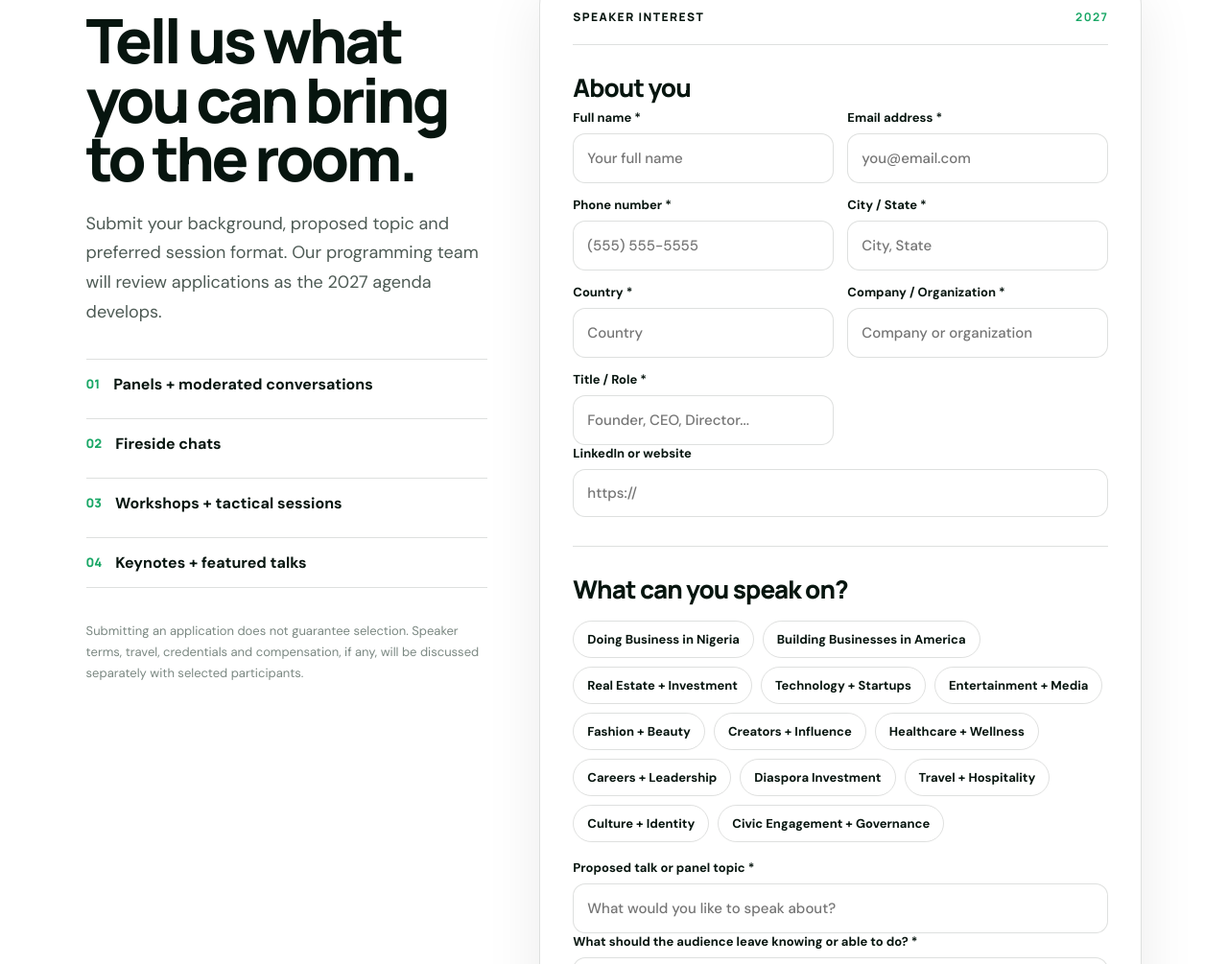
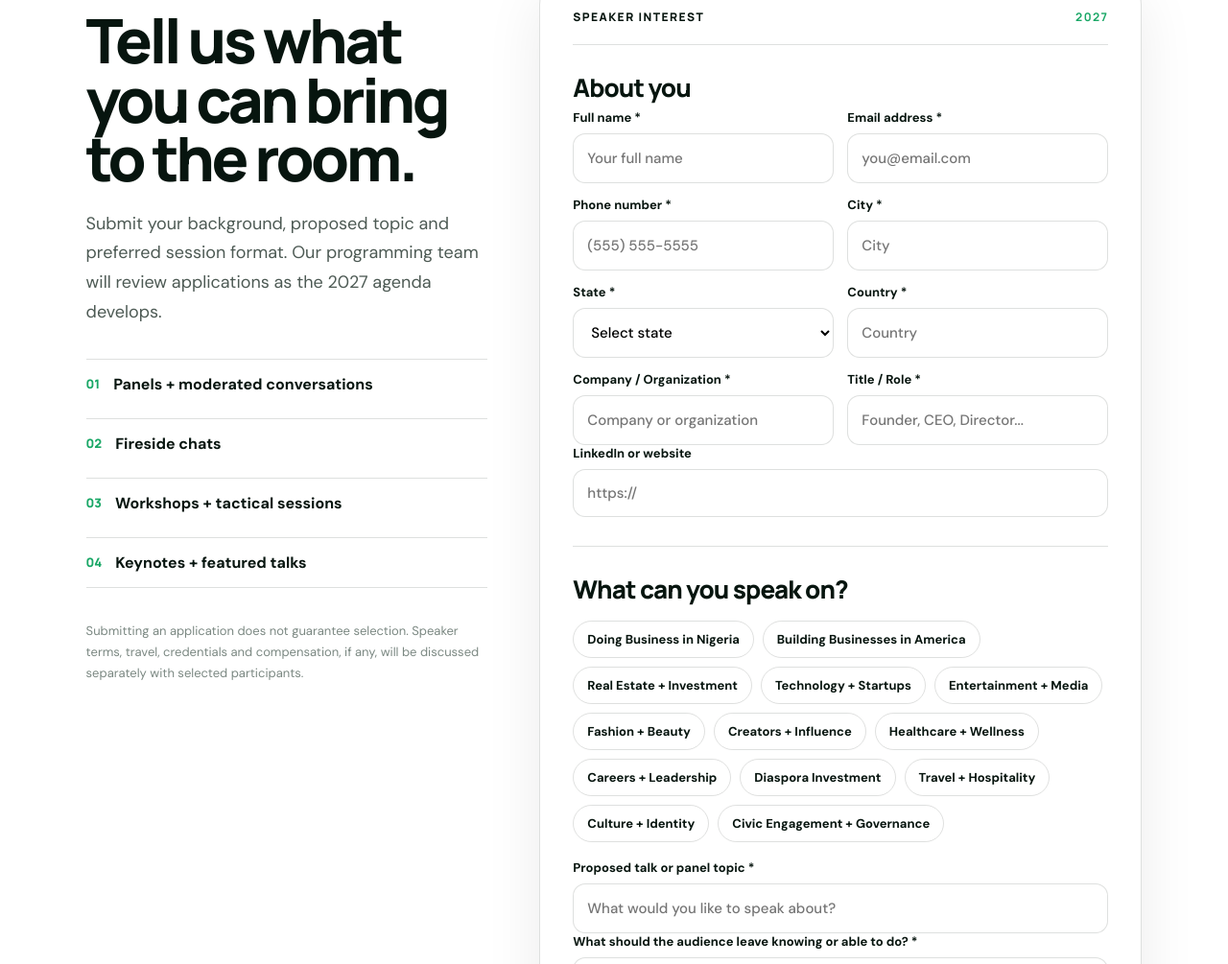
Before and after one commit to tiwaworksonline-rgb/uccdinner, a plain HTML site: page speakers.html in a window 1280 px wide. Shown: the part 1280-2285 px from the top of the page at 96% size. Drawn offline with Linux system fonts and the light colour scheme.

Commit message:
Separate city and state fields in speakers.html

```diff
--- a/speakers.html
+++ b/speakers.html
@@ -38,8 +38,12 @@
       <label><span>Full name *</span><input type="text" name="name" required placeholder="Your full name"></label>
       <label><span>Email address *</span><input type="email" name="email" required placeholder="you@email.com"></label>
       <label><span>Phone number *</span><input type="tel" name="phone" required placeholder="(555) 555-5555"></label>
-      <label><span>City / State *</span><input type="text" name="city" required placeholder="City, State"></label>
-      <label><span>Country *</span><input type="text" name="country" required placeholder="Country"></label>
+      <label><span>City *</span><input type="text" name="city" required placeholder="City"></label><label><span>State *</span><select name="state" required>
+<option value="">Select state</option>
+<option>Alabama</option><option>Alaska</option><option>Arizona</option><option>Arkansas</option><option>California</option><option>Colorado</option><option>Connecticut</option><option>Delaware</option><option>District of Columbia</option><option>Florida</option><option>Georgia</option><option>Hawaii</option><option>Idaho</option><option>Illinois</option><option>Indiana</option><option>Iowa</option><option>Kansas</option><option>Kentucky</option><option>Louisiana</option><option>Maine</option><option>Maryland</option><option>Massachusetts</option><option>Michigan</option><option>Minnesota</option><option>Mississippi</option><option>Missouri</option><option>Montana</option><option>Nebraska</option><option>Nevada</option><option>New Hampshire</option><option>New Jersey</option><option>New Mexico</option><option>New York</option><option>North Carolina</option><option>North Dakota</option><option>Ohio</option><option>Oklahoma</option><option>Oregon</option><option>Pennsylvania</option><option>Rhode Island</option><option>South Carolina</option><option>South Dakota</option><option>Tennessee</option><option>Texas</option><option>Utah</option><option>Vermont</option><option>Virginia</option><option>Washington</option><option>West Virginia</option><option>Wisconsin</option><option>Wyoming</option>
+<option value="OUTSIDE_US">Outside U.S. / Province or Region</option>
+</select></label>
+      <label><span>Country *</span><input type="text" name="country" required placeholder="Country"></label><label class="region-field" hidden><span>Province / Region *</span><input type="text" name="region" placeholder="Province, state or region"></label>
       <label><span>Company / Organization *</span><input type="text" name="organization" required placeholder="Company or organization"></label>
       <label><span>Title / Role *</span><input type="text" name="role" required placeholder="Founder, CEO, Director..."></label>
     </div>
```
